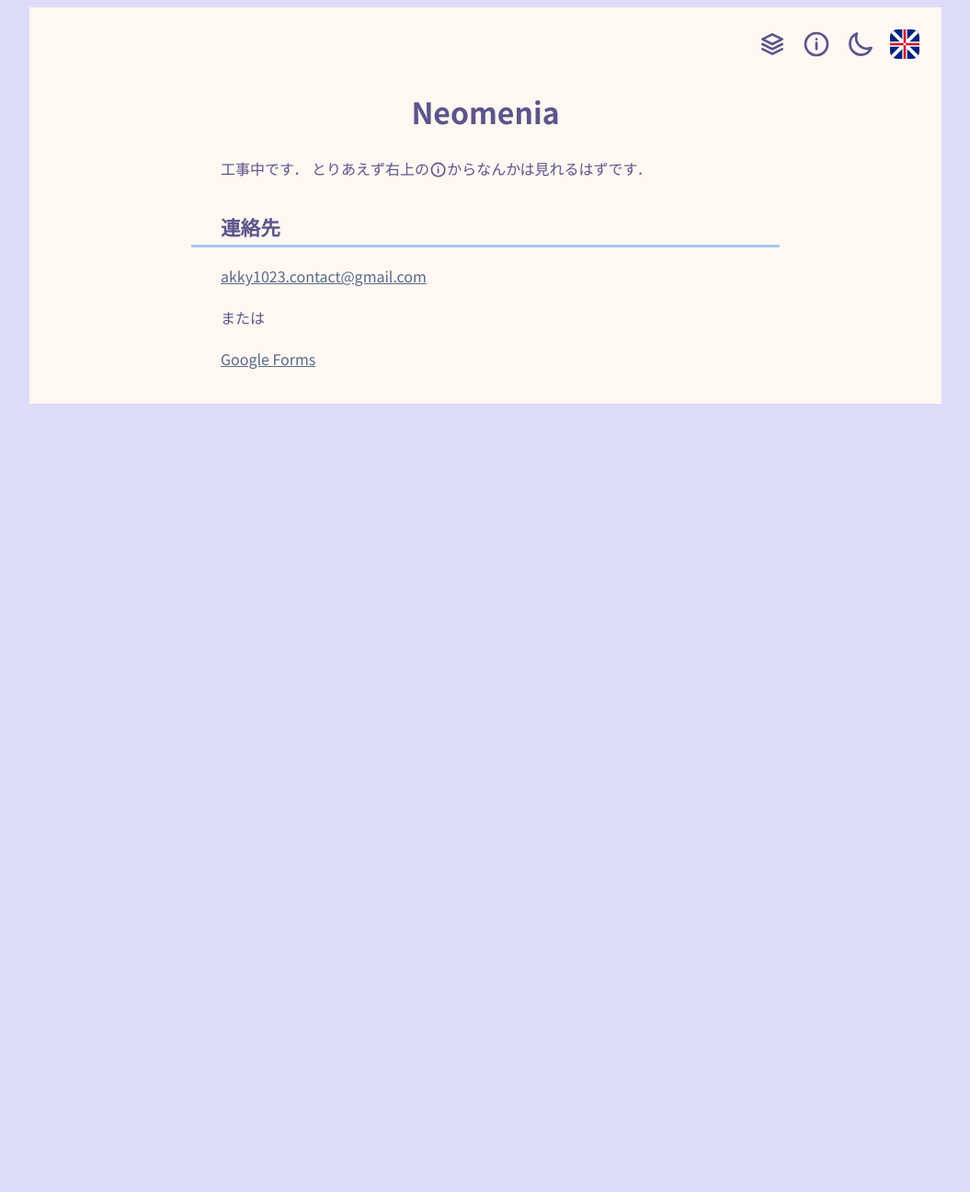
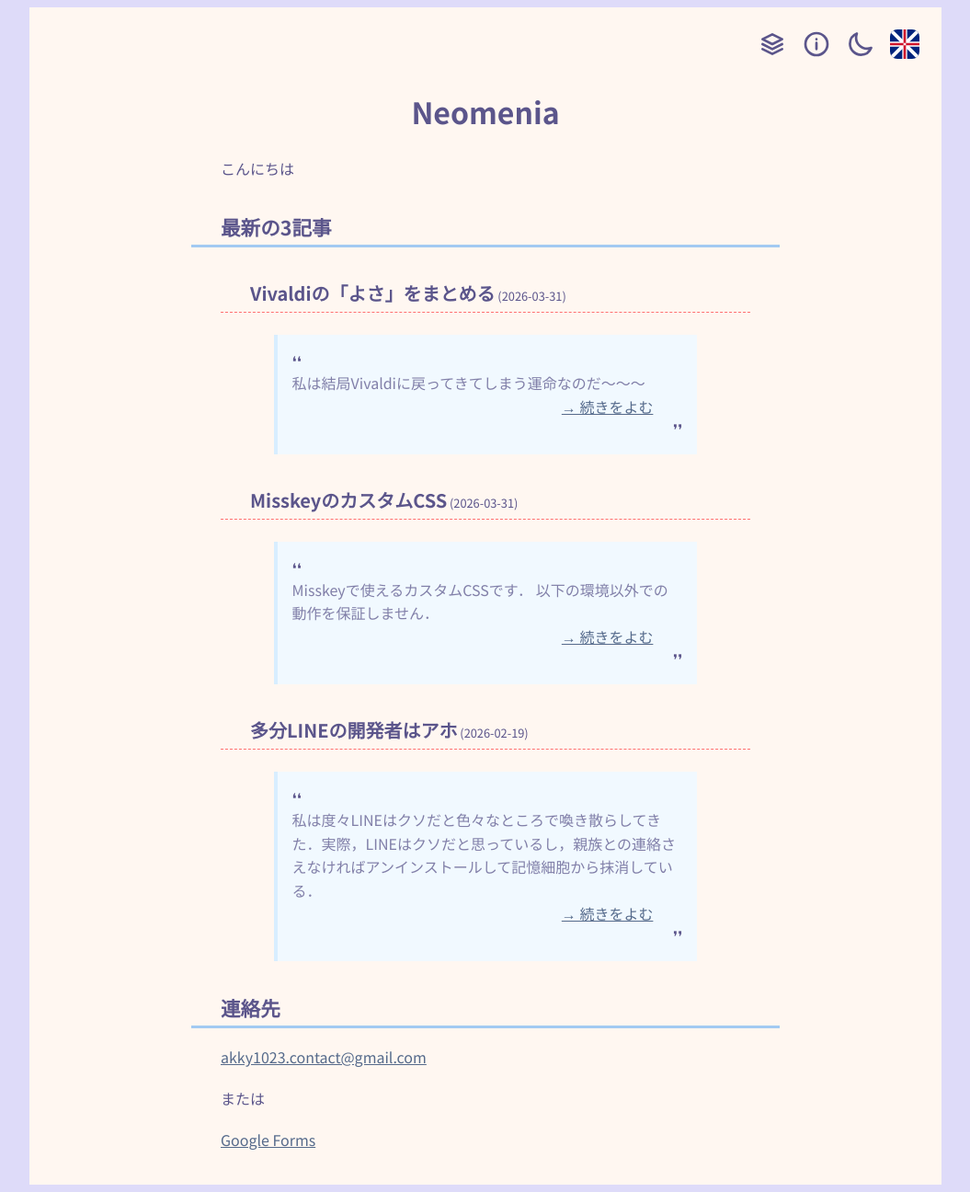
Before and after one commit to akky1023/akky1023.github.io, a Jekyll site: the page built from ja/index.md, in a window 1280 px wide and 1296 px high. Shown: the whole window at 92% size, without its empty margins (112-1167 px from the left). Built offline with Jekyll 4.4.1, drawn with Linux system fonts in a browser that asks for light colours.

Commit message:
update index page, blockquote design

```diff
--- a/assets/css/normal.css
+++ b/assets/css/normal.css
@@ -55,10 +55,10 @@
     --fg-code-color: #fff7f1;
     --fg-hover-color: #ffdabe;
     --bg-color: #1b1929;
-    --bg-subcolor: #272919;
+    --bg-subcolor: #194466;
     --bg-code-color: #2e2c2a;
     --bg-strongcolor: #252339;
-    --bg-strongsubcolor: #363923;
+    --bg-strongsubcolor: #1e527a;
     --link-color: #bee3ff;
     --link-hovered-color: #a5d8ff;
     --em-color-r: #eb8080;
@@ -186,8 +186,29 @@
     list-style: none;
 }
 
-#footer li::after{
+#footer li::after {
     content: "/";
+}
+
+/* index page */
+#latest-article {
+    max-width: 36rem;
+    margin-left: auto;
+    margin-right: auto;
+}
+
+.link2article {
+    display: block;
+    width: fit-content;
+    margin-right: 2rem;
+    margin-left: auto;
+}
+
+.postdate {
+    display: inline;
+    text-align: right;
+    font-size: 0.8rem;
+    font-weight: normal;
 }
 
 /* title */
--- a/ja/index.md
+++ b/ja/index.md
@@ -2,8 +2,19 @@
 layout: index
 ---
 
-工事中です．
-とりあえず右上の<svg viewBox="0 0 24 24" fill="none" class="stroke inline-svg" xmlns="http://www.w3.org/2000/svg" style="max-height: 1.2em;"><path d="M12 8H12.01M12 11V16M21 12C21 16.9706 16.9706 21 12 21C7.02944 21 3 16.9706 3 12C3 7.02944 7.02944 3 12 3C16.9706 3 21 7.02944 21 12Z" stroke="#000000" stroke-width="2" stroke-linecap="round" stroke-linejoin="round"></path></svg>からなんかは見れるはずです．
+こんにちは
+
+## 最新の3記事
+<div id="latest-article">
+{% assign ja_posts = site.posts | where: "lang", "ja" %}
+{% for post in ja_posts limit:3 %}
+    <h3>{{ post.title }}<span class="postdate"> ({{ post.date | date: "%Y-%m-%d" }}) </span></h3>
+    <blockquote style="width: 80%;">
+        {{ post.excerpt }}
+        <a href="{{ post.url }}" class="link2article">→ 続きをよむ</a>
+    </blockquote>
+{% endfor %}
+</div>
 
 ## 連絡先
 [akky1023.contact@gmail.com](mailto:akky1023.contact@gmail.com)
```
